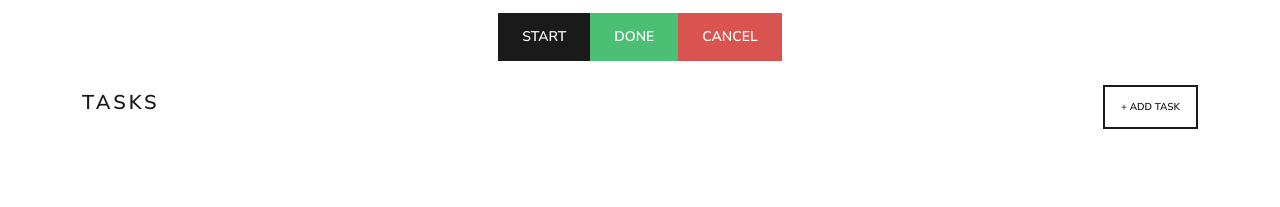
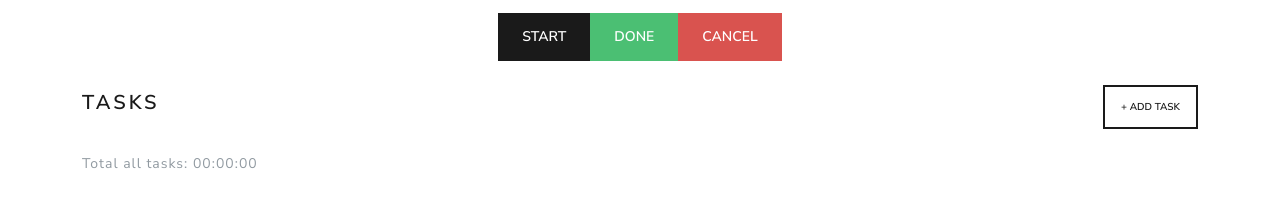
Before and after one commit to Ligul/simple-time-tracker, a plain HTML site: page index.html in a window 1280 px wide. Shown: the part 183-390 px from the top of the page. Drawn offline with nearby package versions, Linux system fonts and the light colour scheme.

Commit message:
Add total tasks time display to task list

```diff
--- a/index.html
+++ b/index.html
@@ -44,6 +44,7 @@
                 <button class="btn btn-outline-primary btn-sm" id="addTaskBtn">+ Add Task</button>
             </div>
             <div id="tasksList" class="task-list"></div>
+            <small class="text-muted mt-2 d-block">Total all tasks: <span id="totalTasksTime">00:00:00</span></small>
         </div>
     </div>
 
@@ -108,6 +109,7 @@
                 this.startPauseBtn = document.getElementById('startPauseBtn');
                 this.tasksSection = document.getElementById('tasksSection');
                 this.tasksList = document.getElementById('tasksList');
+                this.totalTasksTimeEl = document.getElementById('totalTasksTime');
                 this.modals = {
                     cancel: new bootstrap.Modal(document.getElementById('cancelModal')),
                     delete: new bootstrap.Modal(document.getElementById('deleteModal'))
@@ -281,6 +283,9 @@
                         </div>
                     </div>
                 `).join('');
+
+                const totalTime = this.tasks.reduce((sum, task) => sum + task.timeSpent, 0);
+                this.totalTasksTimeEl.textContent = this.formatTime(totalTime);
             }
 
             selectTask(id) {
```
